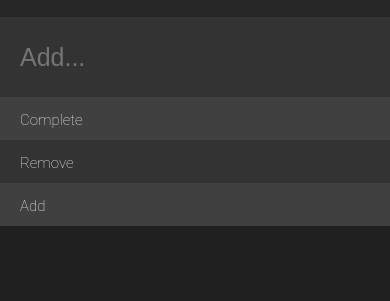
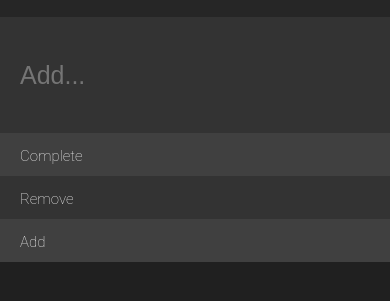
Before and after one commit to AdamWatts/ToDo-app, a website: page index.html in a window 390 px wide. Shown: the part 77-378 px from the top of the page. Drawn offline with nearby package versions, Linux system fonts and the light colour scheme; files that its build step writes are made by us from their sources.

Commit message:
mobile input fix?

```diff
--- a/assets/scss/style.scss
+++ b/assets/scss/style.scss
@@ -75,7 +75,7 @@ $input-border-focus: 1px solid rgba(255,255,255,0.5);
   padding: 15px 15px 15px 17px;
   color: $white;
   font-size: 25px;
-  box-sizing: border-box;
+  // box-sizing: border-box;
   background-color: $dark-list;
   border: $input-border;
 
```
